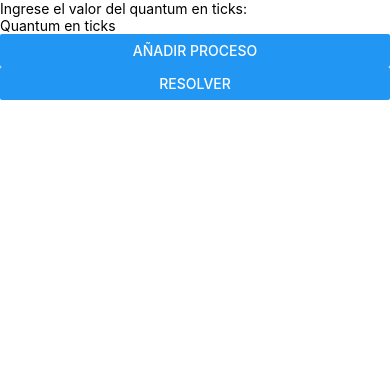
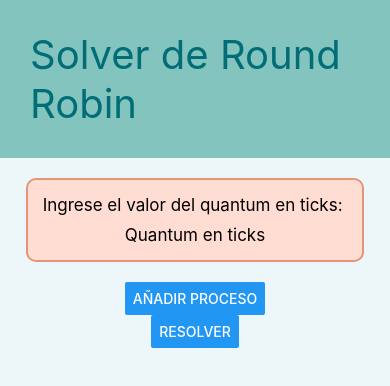
Before and after one commit to GranOla18/RoundRobinSolver, a React Native app: screen / in a window 390 px wide. Shown: the top 386 px of the page. Built offline with nearby package versions, Linux system fonts and the light colour scheme.

Commit message:
Header Style feat Quantum Input Style feat

```diff
--- a/App.js
+++ b/App.js
@@ -2,6 +2,8 @@ import { useState, useEffect } from 'react'
 import { StyleSheet, Text, View, TextInput } from 'react-native';
 import StartScreen from './screens/StartScreen';
 import Solver from './screens/SolverScreen';
+import Header from './components/Header';
+import Colors from './constants/colors';
 
 export default function App() {
 
@@ -28,6 +30,7 @@ export default function App() {
 
   return (
     <View style={styles.container}>
+      <Header title={'Solver de Round Robin'}/>
       {content}
     </View>
   );
@@ -36,5 +39,6 @@ export default function App() {
 const styles = StyleSheet.create({
   container: {
     flex: 1,
+    backgroundColor: Colors.tertiary
   },
 });
--- a/components/Header.js
+++ b/components/Header.js
@@ -1,5 +1,6 @@
 import React from 'react'
 import { StyleSheet, Text, View } from 'react-native';
+import Colors from '../constants/colors';
 
 const Header = ({title}) => {
     return (
@@ -13,14 +14,13 @@ export default Header
 const styles = StyleSheet.create({
     header: {
       width: '100%',
-      height: 120,
-      padding: 40,
-      backgroundColor: 'white',
+      padding: 30,
+      backgroundColor: Colors.secondary,
       alignItems: 'center',
       justifyCOntent: 'center'
     },
     headerTitle: {
-      color: 'black',
-      fontSize: 30
+      color: Colors.primary,
+      fontSize: 40
     }
   });
--- /dev/null
+++ b/constants/colors.js
@@ -0,0 +1,7 @@
+export default {
+    primary: '#006d77',
+    secondary: '#83c5be',
+    tertiary: '#edf6f9',
+    quaternary: '#ffddd2',
+    quinary: '#e29578'
+}
--- a/screens/StartScreen.js
+++ b/screens/StartScreen.js
@@ -3,6 +3,7 @@ import { useState, useEffect } from 'react'
 import { StyleSheet, View, TextInput, Text, Button, Modal, SafeAreaView } from 'react-native'
 import SetValueContainer from '../components/SetValueContainer'
 import ShowValuesContainer from '../components/ShowValuesContainer'
+import Colors from '../constants/colors';
 
 const StartScreen = ({onSolve}) => {
     const [processes, setProcesses] = useState(0)
@@ -50,10 +51,11 @@ const StartScreen = ({onSolve}) => {
 
 
     return (
-    <SafeAreaView>
-        <View>
-            <Text>Ingrese el valor del quantum en ticks: </Text>
+    <SafeAreaView style={styles.screen}>
+        <View style={styles.container}>
+            <Text style={styles.quantumText}>Ingrese el valor del quantum en ticks: </Text>
             <TextInput
+                style={styles.quantumText}
                 placeholder='Quantum en ticks'
                 onChangeText={q => setQuantum(q)}
             />
@@ -105,7 +107,22 @@ export default StartScreen
 
 const styles = StyleSheet.create({
     screen: {
-
+        flex: 1,
+        alignItems: 'center',
+    },
+    container: {
+        margin: 20,
+        padding: 10,
+        borderWidth: 2,
+        backgroundColor: Colors.quaternary,
+        borderColor: Colors.quinary,
+        borderRadius: 10,
+        alignItems: 'center',
+    },
+    quantumText: {
+        fontSize: 17,
+        margin: 5,
+        textAlign: 'center'
     },
     modalContainer: {
         width: '50%',
```
